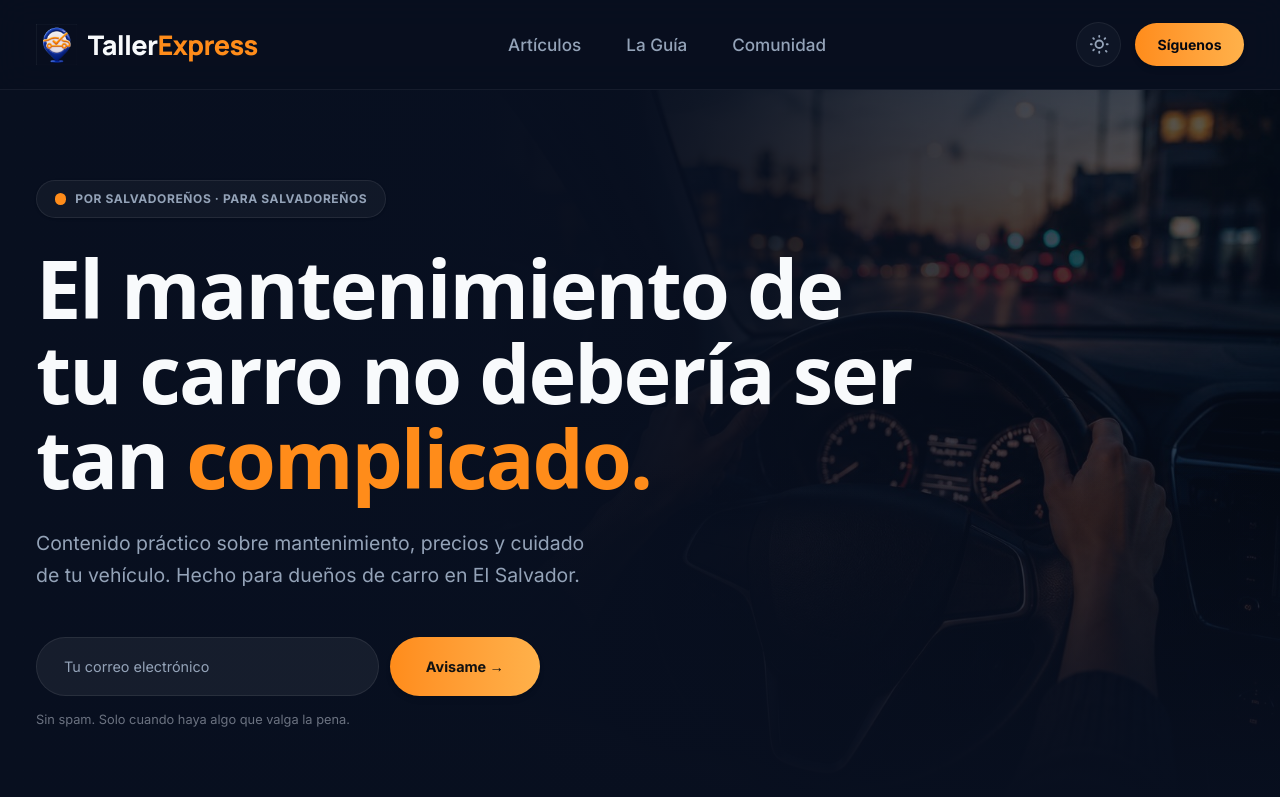
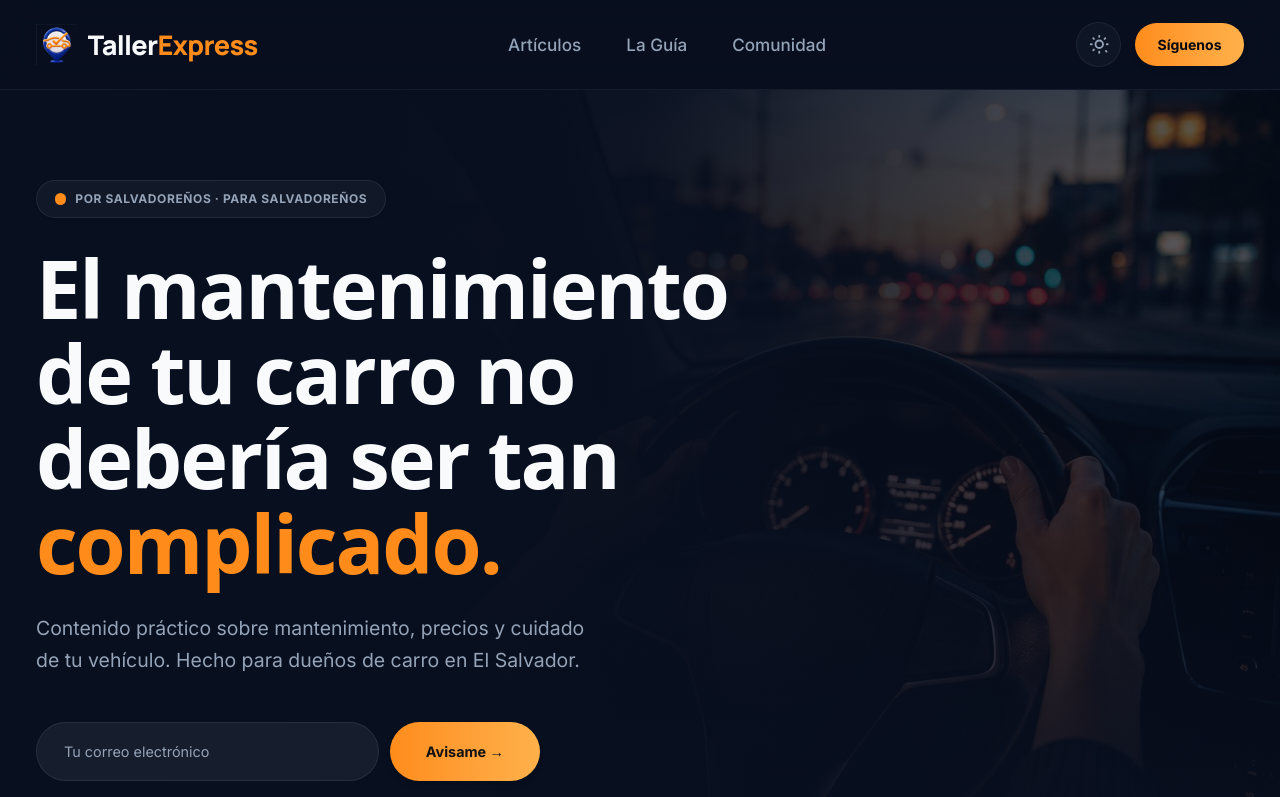
Before and after one commit to denyslopez/taller-express, a Next.js app: page / in a window 1280 px wide. Shown: the top 797 px of the page. Built offline with nearby package versions, Linux system fonts and the light colour scheme.

Commit message:
style: limit Hero H1 max-width to 50% on desktop to keep visual balance on ultrawide viewports

```diff
--- a/components/sections/Hero.tsx
+++ b/components/sections/Hero.tsx
@@ -48,11 +48,10 @@ export default function Hero() {
         </div>
 
         {/* H1 Heading - Left Aligned and fluid text sizing to scale smoothly across any viewport */}
-        <h1 className="te-anime-text font-display font-extrabold text-[clamp(1.6rem,6.8vw,4.5rem)] leading-[1.05] tracking-tight text-te-text max-w-[640px] md:max-w-[900px] font-sans text-left">
+        <h1 className="te-anime-text font-display font-extrabold text-[clamp(1.6rem,6.8vw,4.5rem)] leading-[1.05] tracking-tight text-te-text max-w-[640px] md:max-w-[50%] font-sans text-left">
           <span className="whitespace-nowrap">El mantenimiento</span> de tu carro no debería ser tan <span className="text-te-orange">complicado.</span>
         </h1>
 
-        {/* Subtitle - Left Aligned */}
         <p className="font-body text-base md:text-[1.08rem] md:leading-[1.66] text-te-muted max-w-[550px] font-light text-left">
           Contenido práctico sobre mantenimiento, precios y cuidado de tu vehículo. Hecho para dueños de carro en El Salvador.
         </p>
```
